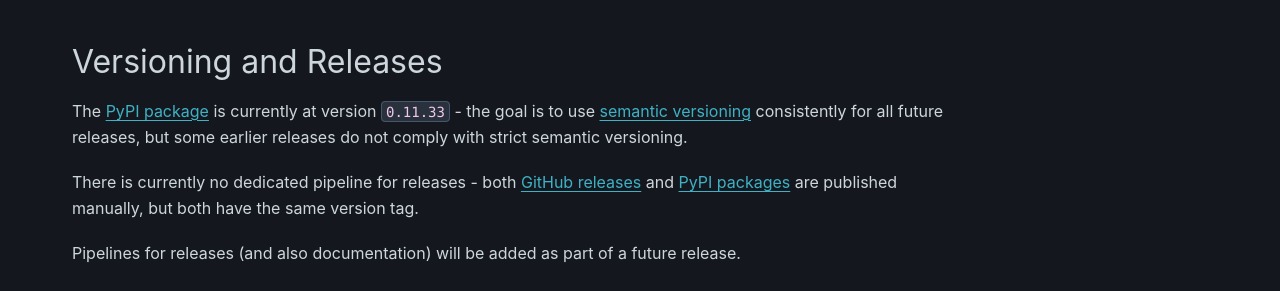
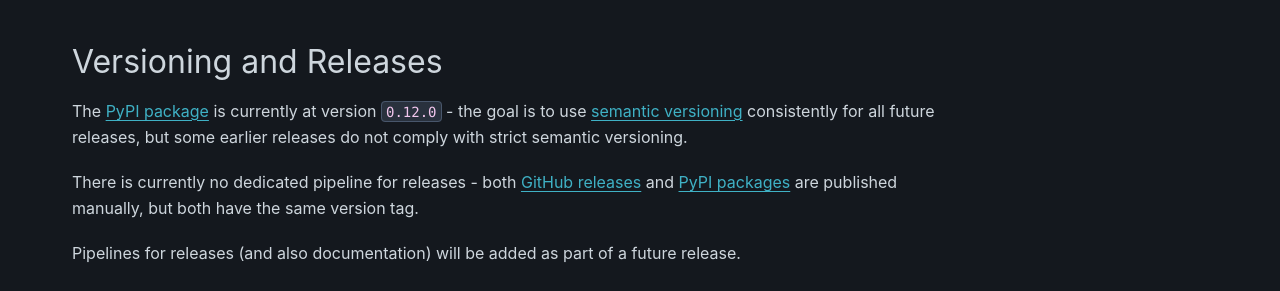
Before and after one commit to sr-murthy/continuedfractions, a Sphinx documentation site: the page built from docs/sources/contributing.rst, in a window 1280 px wide and 900 px high, scrolled down 2595 px. Shown: the part 407-698 px from the top of the window. Built offline with Sphinx 7.4.7 and the PyData theme 0.15.4, drawn with Linux system fonts in a browser that asks for light colours; nearby versions of some CDN libraries.

Commit message:
chore: rebase against latest `main` (@ v. 0.11.33)

```diff
--- a/docs/sources/contributing.rst
+++ b/docs/sources/contributing.rst
@@ -137,7 +137,7 @@
 Versioning and Releases
 =======================
 
-The `PyPI package <https://pypi.org/project/continuedfractions/>`_ is currently at version ``0.11.33`` - the goal is to use `semantic versioning <https://semver.org/>`_ consistently for all future releases, but some earlier releases do not comply with strict semantic versioning.
+The `PyPI package <https://pypi.org/project/continuedfractions/>`_ is currently at version ``0.12.0`` - the goal is to use `semantic versioning <https://semver.org/>`_ consistently for all future releases, but some earlier releases do not comply with strict semantic versioning.
 
 There is currently no dedicated pipeline for releases - both `GitHub releases <https://github.com/sr-murthy/continuedfractions/releases>`_ and `PyPI packages <https://pypi.org/project/continuedfractions>`_ are published manually, but both have the same version tag.
 
--- a/src/continuedfractions/version.py
+++ b/src/continuedfractions/version.py
@@ -1 +1 @@
-__version__ = "0.11.33"
+__version__ = "0.12.0"
```
Also changed, not shown: 1 other file.
